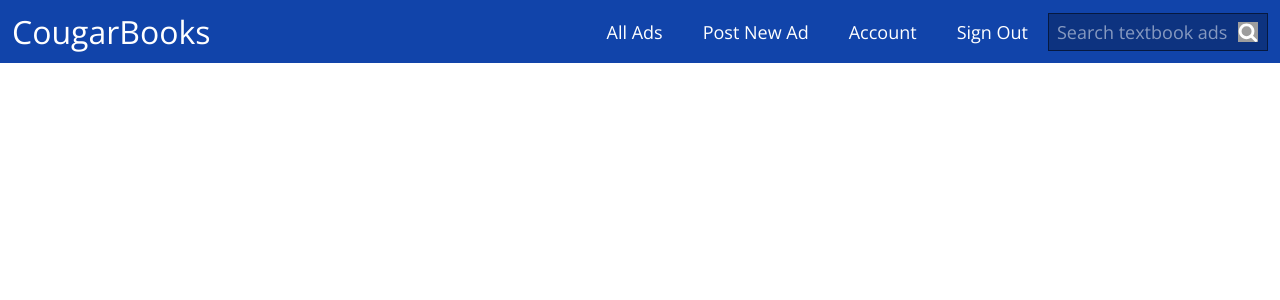
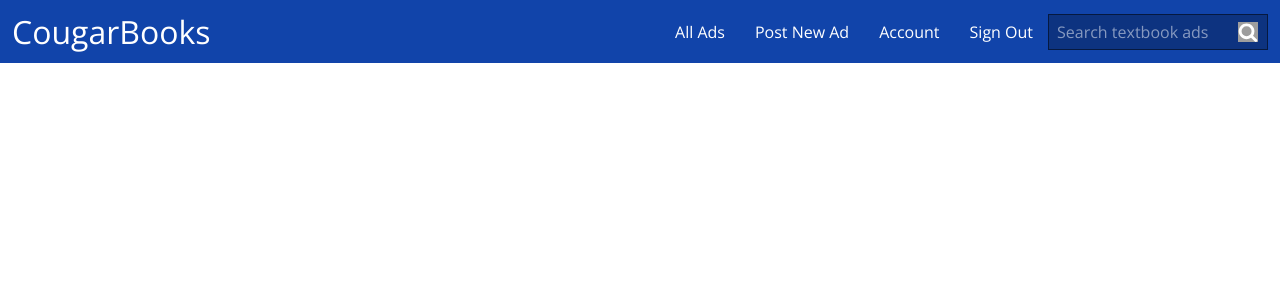
Before and after one commit to caleb531/cougarbooks, a PHP site: page / in a window 1280 px wide. Shown: the top 300 px of the page. Run offline with PHP 8.4, Linux system fonts and the light colour scheme; grey boxes are pictures that could not be loaded.

Commit message:
Reduce horizontal space of site navigation

```diff
--- a/assets/css/main.css
+++ b/assets/css/main.css
@@ -60,8 +60,8 @@ article {
 	list-style-type: none;
 }
 #site-navigation a {
-	padding: 10px 20px;
-	font-size: 18px;
+	padding: 10px 15px;
+	font-size: 16px;
 	color: #fff;
 	/* Disable underline on nav items */
 	text-decoration: none;
@@ -87,7 +87,7 @@ article {
 	box-sizing: border-box;
 	background-color: rgba(0, 0, 0, 0.25);
 	font-family: 'Open Sans', sans-serif;
-	font-size: 18px;
+	font-size: 16px;
 	color: #fff;
 }
 #site-search-field:focus {
```
